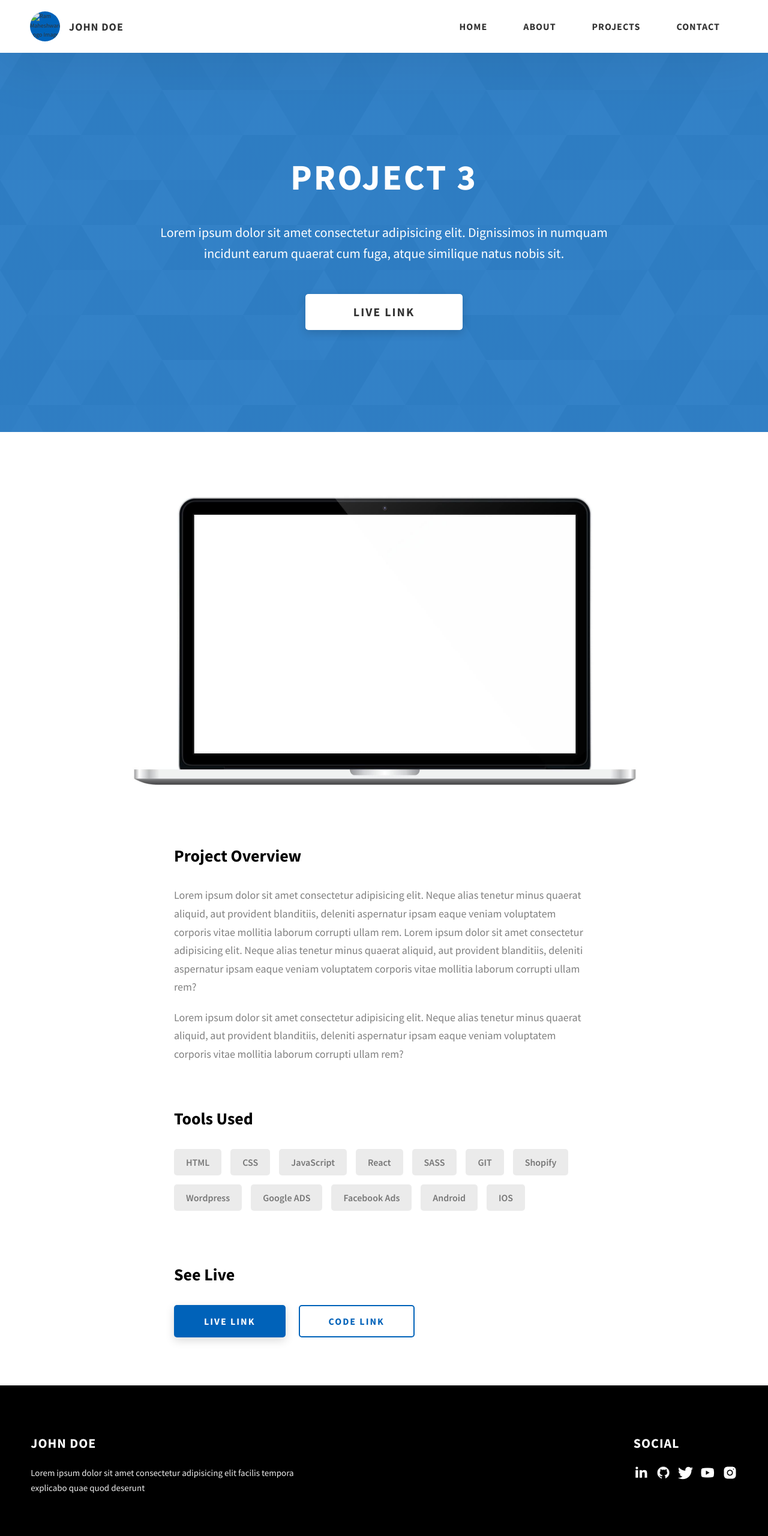
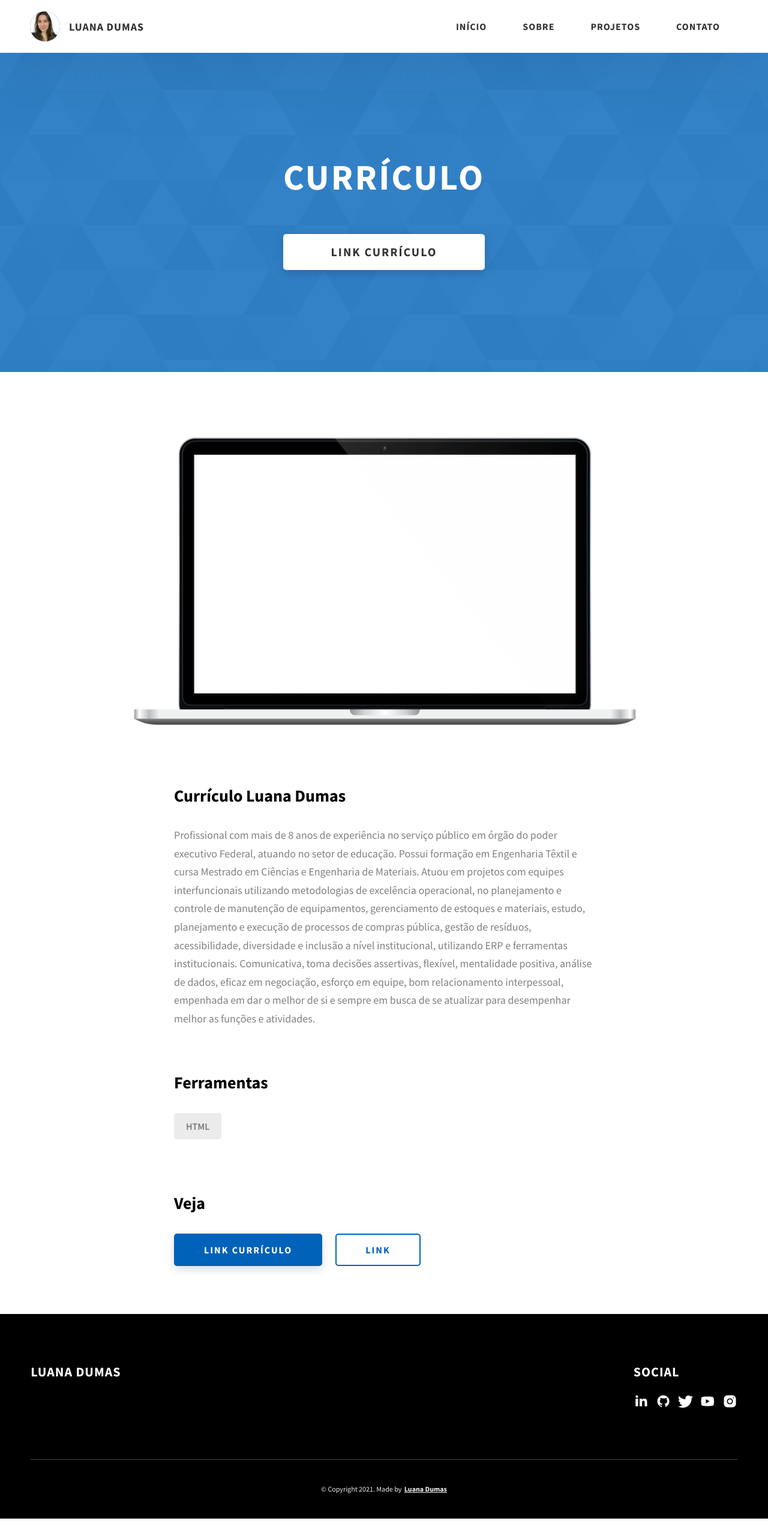
Before and after one commit to LuanaDumas/Portfolio, a website: page project-3.html in a window 1280 px wide. Shown: the top 2560 px of the page at 60% size. After the commit the page ends 2531 px from the top, so only its background shows below. Drawn offline with Linux system fonts and the light colour scheme.

Commit message:
Update project-3.html

```diff
--- a/project-3.html
+++ b/project-3.html
@@ -4,8 +4,8 @@
     <meta charset="UTF-8" />
     <meta name="viewport" content="width=device-width, initial-scale=1.0" />
     <meta http-equiv="X-UA-Compatible" content="ie=edge" />
-    <title>Case Study of Project 3</title>
-    <meta name="description" content="Case study page of Project" />
+    <title>Curriculo</title>
+    <meta name="description" content="Curriculo" />
 
     <link rel="stylesheet" href="css/style.css" />
 
@@ -22,28 +22,28 @@
         <div class="header__logo-container">
           <div class="header__logo-img-cont">
             <img
-              src="./assets/png/john-doe.png"
-              alt="Ram Maheshwari Logo Image"
+              src="assets/png/luanadumasimg.jpeg"
+              alt="Luana Dumas"
               class="header__logo-img"
             />
           </div>
-          <span class="header__logo-sub">John Doe</span>
+          <span class="header__logo-sub">Luana Dumas</span>
         </div>
         <div class="header__main">
           <ul class="header__links">
             <li class="header__link-wrapper">
-              <a href="./index.html" class="header__link"> Home </a>
+              <a href="./index.html" class="header__link"> Início </a>
             </li>
             <li class="header__link-wrapper">
-              <a href="./index.html#about" class="header__link">About </a>
+              <a href="./index.html#about" class="header__link">Sobre </a>
             </li>
             <li class="header__link-wrapper">
               <a href="./index.html#projects" class="header__link">
-                Projects
+                Projetos
               </a>
             </li>
             <li class="header__link-wrapper">
-              <a href="./index.html#contact" class="header__link"> Contact </a>
+              <a href="./index.html#contact" class="header__link"> Contato </a>
             </li>
           </ul>
           <div class="header__main-ham-menu-cont">
@@ -64,19 +64,19 @@
         <div class="header__sm-menu-content">
           <ul class="header__sm-menu-links">
             <li class="header__sm-menu-link">
-              <a href="./index.html"> Home </a>
+              <a href="./index.html"> Início </a>
             </li>
 
             <li class="header__sm-menu-link">
-              <a href="./index.html#about"> About </a>
+              <a href="./index.html#about"> Sobre </a>
             </li>
 
             <li class="header__sm-menu-link">
-              <a href="./index.html#projects"> Projects </a>
+              <a href="./index.html#projects"> Projetos </a>
             </li>
 
             <li class="header__sm-menu-link">
-              <a href="./index.html#contact"> Contact </a>
+              <a href="./index.html#contact"> Contato </a>
             </li>
           </ul>
         </div>
@@ -84,16 +84,14 @@
     </header>
     <section class="project-cs-hero">
       <div class="project-cs-hero__content">
-        <h1 class="heading-primary">Project 3</h1>
+        <h1 class="heading-primary">Currículo</h1>
         <div class="project-cs-hero__info">
           <p class="text-primary">
-            Lorem ipsum dolor sit amet consectetur adipisicing elit. Dignissimos
-            in numquam incidunt earum quaerat cum fuga, atque similique natus
-            nobis sit.
+
           </p>
         </div>
         <div class="project-cs-hero__cta">
-          <a href="#" class="btn btn--bg" target="_blank">Live Link</a>
+          <a href="#" class="btn btn--bg" target="_blank">Link Currículo</a>
         </div>
       </div>
     </section>
@@ -109,54 +107,35 @@
           </div>
           <div class="project-details__content-main">
             <div class="project-details__desc">
-              <h3 class="project-details__content-title">Project Overview</h3>
+              <h3 class="project-details__content-title">Currículo Luana Dumas</h3>
               <p class="project-details__desc-para">
-                Lorem ipsum dolor sit amet consectetur adipisicing elit. Neque
-                alias tenetur minus quaerat aliquid, aut provident blanditiis,
-                deleniti aspernatur ipsam eaque veniam voluptatem corporis vitae
-                mollitia laborum corrupti ullam rem. Lorem ipsum dolor sit amet
-                consectetur adipisicing elit. Neque alias tenetur minus quaerat
-                aliquid, aut provident blanditiis, deleniti aspernatur ipsam
-                eaque veniam voluptatem corporis vitae mollitia laborum corrupti
-                ullam rem?
+              Profissional com mais de 8 anos de experiência no serviço público em órgão do poder executivo Federal, atuando no setor de educação. Possui formação em Engenharia Têxtil e cursa Mestrado em Ciências e Engenharia de Materiais. Atuou em projetos com equipes interfuncionais utilizando metodologias de excelência operacional, no planejamento e controle de manutenção de equipamentos, gerenciamento de estoques e materiais, estudo, planejamento e execução de processos de compras pública, gestão de resíduos, acessibilidade, diversidade e inclusão a nível institucional, utilizando ERP e ferramentas institucionais. Comunicativa, toma decisões assertivas, flexível, mentalidade positiva, análise de dados, eficaz em negociação, esforço em equipe, bom relacionamento interpessoal, empenhada em dar o melhor de si e sempre em busca de se atualizar para desempenhar melhor as funções e atividades.</p>
+
               </p>
               <p class="project-details__desc-para">
-                Lorem ipsum dolor sit amet consectetur adipisicing elit. Neque
-                alias tenetur minus quaerat aliquid, aut provident blanditiis,
-                deleniti aspernatur ipsam eaque veniam voluptatem corporis vitae
-                mollitia laborum corrupti ullam rem?
+
               </p>
             </div>
             <div class="project-details__tools-used">
-              <h3 class="project-details__content-title">Tools Used</h3>
+              <h3 class="project-details__content-title">Ferramentas</h3>
               <div class="skills">
                 <div class="skills__skill">HTML</div>
-                <div class="skills__skill">CSS</div>
-                <div class="skills__skill">JavaScript</div>
-                <div class="skills__skill">React</div>
-                <div class="skills__skill">SASS</div>
-                <div class="skills__skill">GIT</div>
-                <div class="skills__skill">Shopify</div>
-                <div class="skills__skill">Wordpress</div>
-                <div class="skills__skill">Google ADS</div>
-                <div class="skills__skill">Facebook Ads</div>
-                <div class="skills__skill">Android</div>
-                <div class="skills__skill">IOS</div>
+
               </div>
             </div>
             <div class="project-details__links">
-              <h3 class="project-details__content-title">See Live</h3>
+              <h3 class="project-details__content-title">Veja</h3>
               <a
-                href="#"
+                href="https://luanadumas.github.io/curriculoelasnatech/"
                 class="btn btn--med btn--theme project-details__links-btn"
                 target="_blank"
-                >Live Link</a
+                > Link Currículo</a
               >
               <a
-                href="#"
+                href="https://luanadumas.github.io/curriculoelasnatech/"
                 class="btn btn--med btn--theme-inv project-details__links-btn"
                 target="_blank"
-                >Code Link</a
+                >Link</a
               >
             </div>
           </div>
@@ -171,35 +150,35 @@
               <span>Social</span>
             </h2>
             <div class="main-footer__social-cont">
-              <a target="_blank" rel="noreferrer" href="#">
+              <a target="_blank" rel="noreferrer" href="https://www.linkedin.com/in/luanadumas/">
                 <img
                   class="main-footer__icon"
                   src="./assets/png/linkedin-ico.png"
                   alt="icon"
                 />
               </a>
-              <a target="_blank" rel="noreferrer" href="#">
+              <a target="_blank" rel="noreferrer" href="https://github.com/LuanaDumas">
                 <img
                   class="main-footer__icon"
                   src="./assets/png/github-ico.png"
                   alt="icon"
                 />
               </a>
-              <a target="_blank" rel="noreferrer" href="#">
+              <a target="_blank" rel="noreferrer" href="https://twitter.com/luanadumascwb">
                 <img
                   class="main-footer__icon"
                   src="./assets/png/twitter-ico.png"
                   alt="icon"
                 />
               </a>
-              <a target="_blank" rel="noreferrer" href="#">
+              <a target="_blank" rel="noreferrer" href="https://www.youtube.com/@luaninhadumas">
                 <img
                   class="main-footer__icon"
                   src="./assets/png/yt-ico.png"
                   alt="icon"
                 />
               </a>
-              <a target="_blank" rel="noreferrer" href="#">
+              <a target="_blank" rel="noreferrer" href="https://www.instagram.com/luana_dumas/">
                 <img
                   class="main-footer__icon main-footer__icon--mr-none"
                   src="./assets/png/insta-ico.png"
@@ -209,18 +188,17 @@
             </div>
           </div>
           <div class="main-footer__row main-footer__row-2">
-            <h4 class="heading heading-sm text-lt">John Doe</h4>
+            <h4 class="heading heading-sm text-lt">Luana Dumas</h4>
             <p class="main-footer__short-desc">
-              Lorem ipsum dolor sit amet consectetur adipisicing elit facilis
-              tempora explicabo quae quod deserunt
+
             </p>
           </div>
         </div>
 
         <div class="main-footer__lower">
           &copy; Copyright 2021. Made by
-          <a rel="noreferrer" target="_blank" href="https://rammaheshwari.com"
-            >Ram Maheshwari</a
+          <a rel="noreferrer" target="_blank" href="https://github.com/LuanaDumas"
+            >Luana Dumas</a
           >
         </div>
       </div>
```
